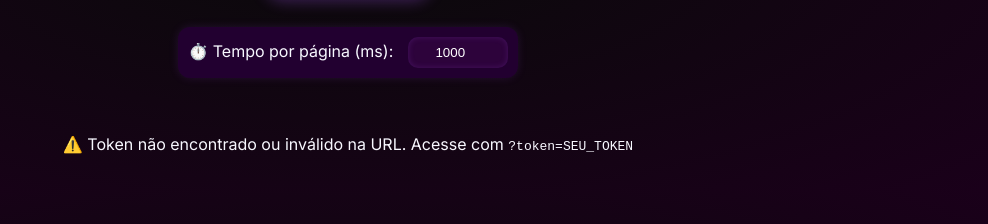
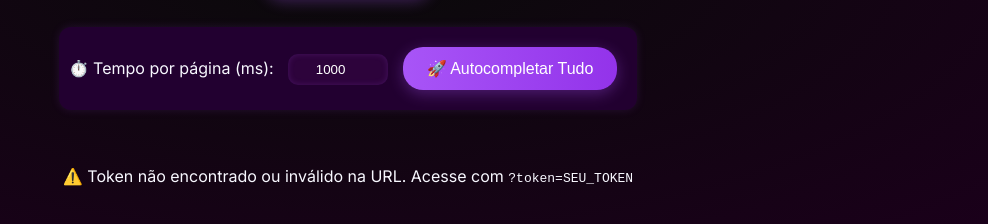
Before and after one commit to AdrielAdriano/main-visuals-mainMenu.js, a plain HTML site: page index.html in a window 1280 px wide. Shown: the part 304-528 px from the top of the page, without its empty margins (292-1280 px from the left). Drawn offline with Linux system fonts and the light colour scheme.

Commit message:
Update index.html

```diff
--- a/index.html
+++ b/index.html
@@ -223,6 +223,7 @@
   <div id="config-container">
     <label for="timeInput">⏱️ Tempo por página (ms):</label>
     <input type="number" id="timeInput" value="1000" min="100" step="100" />
+     <button id="autoButton" class="theme-btn">🚀 Autocompletar Tudo</button>
   </div>
 
   <div id="books-container" class="book-grid"></div>
```
